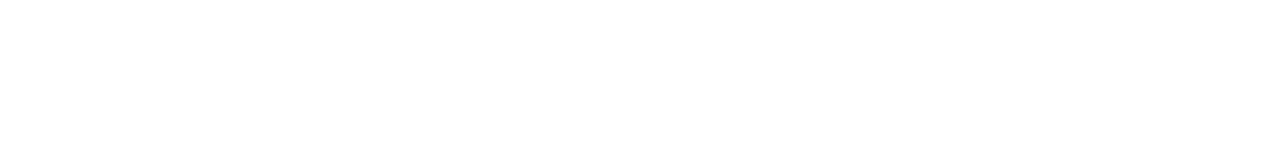
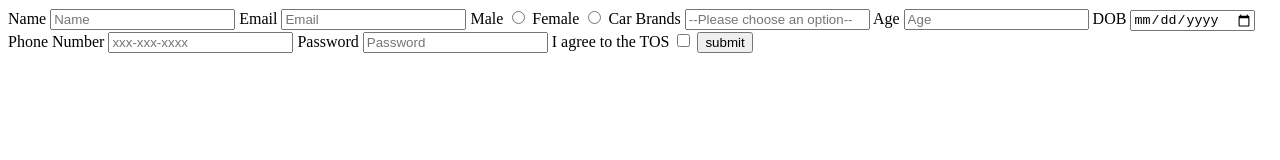
Before and after one commit to acciojob/signup-form-car-HarshVibhute, a website: page main.html in a window 1280 px wide. Drawn offline with Linux system fonts and the light colour scheme.

Commit message:
created a submission

```diff
--- a/main.html
+++ b/main.html
@@ -8,6 +8,39 @@
 
 <body>
 	<!-- the entire body must be written by student -->
+	<form>
+		<label for="name">Name</label>
+		<input type="text" id="name" placeholder="Name" required>
+		<label for="">Email</label>
+		<input type="email" id="email" placeholder="Email" required>
+
+
+		<label for="gender_m">Male</label>
+		<input type="radio" id="gender_m" name="gender"  required>
+		<label for="gender_f">Female</label>
+		<input type="radio" id="gender_f" name="gender" required>
+
+
+		<label for="cars">Car Brands</label>
+		<input type="select" id="cars" placeholder="--Please choose an option--" required>
+		<label for="age">Age</label>
+		<input type="number" id="age" placeholder="Age" required>
+		<label for="dob">DOB</label>
+		<input type="date" id="dob" required>
+
+		<label for="tel">Phone Number</label>
+		<input type="tel" placeholder="xxx-xxx-xxxx" id="tel">
+
+		<label for="password">Password</label>
+		<input type="password" placeholder="Password" id="password">
+
+		<label for="tos">I agree to the TOS</label>
+		<input type="checkbox" id="tos">
+
+		<input type="button" value="submit">
+
+
+	</form>
     <script type="text/javascript" src="./script.js">
 </script>
 
```
